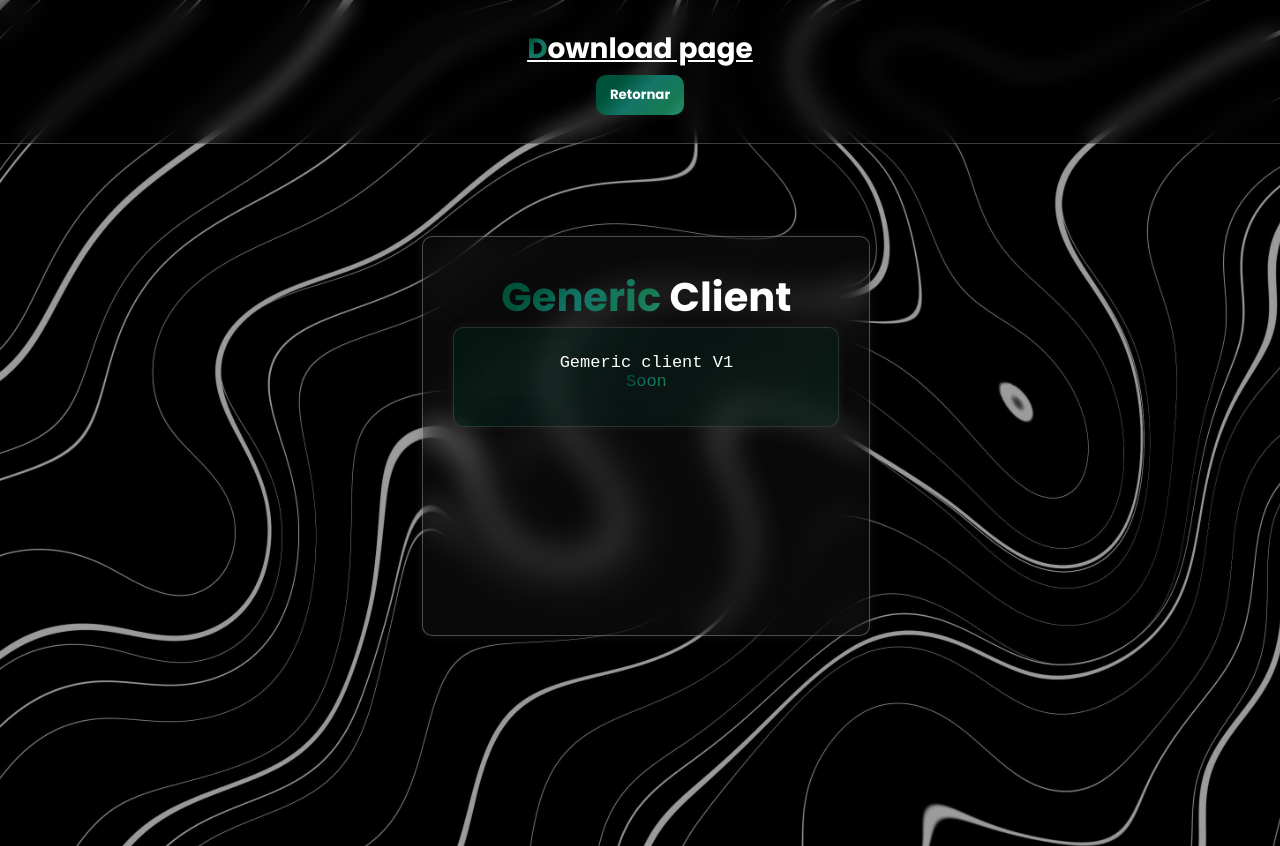
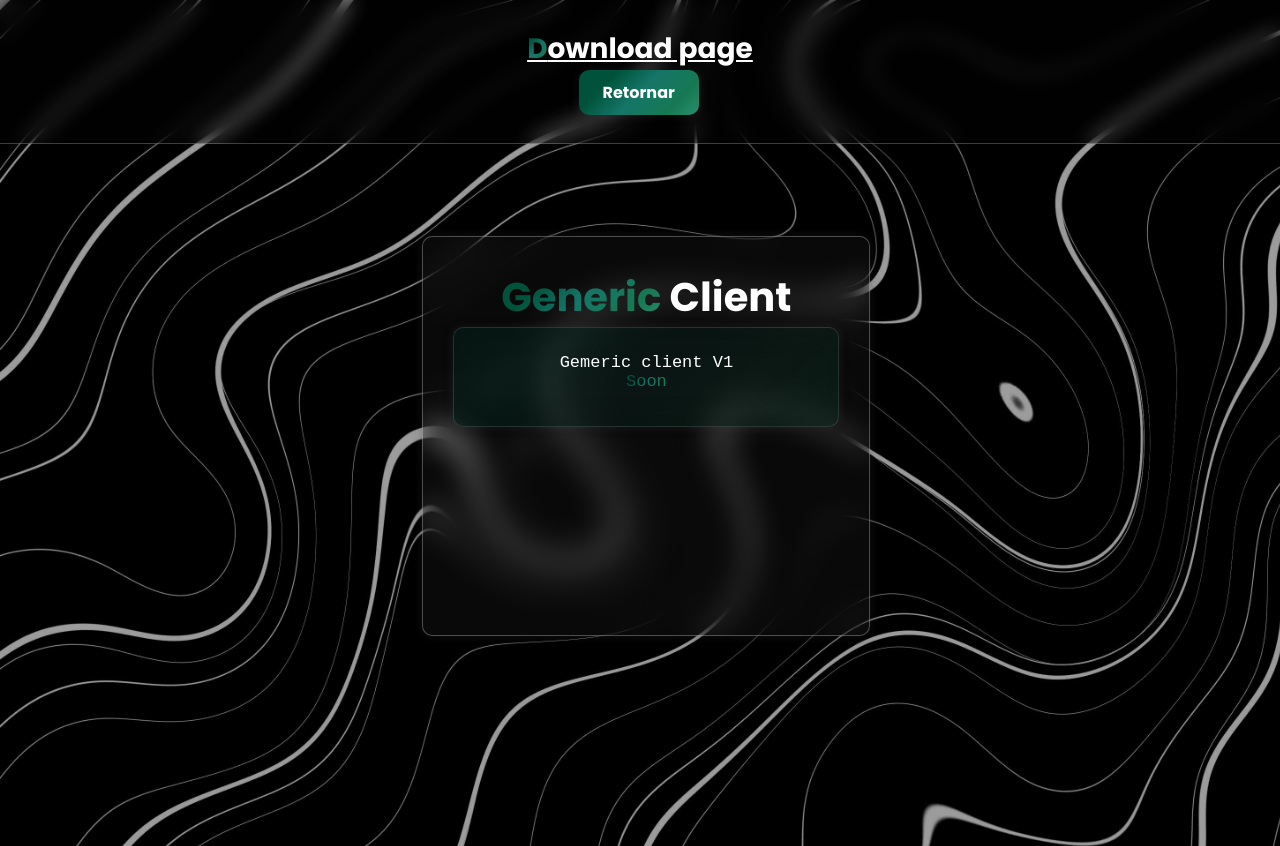
Before and after one commit to gayb45/gayb45.github.io, a plain HTML site: page index2.html in a window 1280 px wide. Shown: the top 846 px of the page. Drawn offline with Linux system fonts and the light colour scheme.

Commit message:
V1 hotfix 2
bug that buttons cannot be clicked in the corner

```diff
--- a/estilo1.css
+++ b/estilo1.css
@@ -2,8 +2,8 @@
 
 *{
     font-family: "Poppins", sans-serif;
+    padding: 0;
     margin: 0;
-    padding: 0;
     box-sizing: border-box;
     text-align: center;
 
@@ -12,6 +12,7 @@
 body{
     background: url(imagem123.png) no-repeat;
     background-size: cover;
+
 }
 section{
     padding: 28px 8%;
@@ -19,9 +20,7 @@ section{
 header{
     width: 100%;
     padding: 28px 8%;
-    top: 0;
     background-color: rgba(14, 14, 14, 0.13);
-    z-index: 3;
     border-bottom: 1px rgba(255, 255, 255, 0.233) solid;
     text-align: center;
     backdrop-filter: blur(10px);
@@ -30,7 +29,6 @@ header{
 #nav_bar{
     width: 100%;
     align-items: center;
-    justify-content: space-between;
     text-align: center;
 }
 #nav_logo{
@@ -56,21 +54,31 @@ header{
 .button-default{
     border: none;
     cursor: pointer;
+    border-radius: 10px;
+    padding: 10px 14px;
+    font-weight: 650;
+    box-shadow: 0px 0px 10px 2px rgba(70, 70, 70, 0.158);
+    background: linear-gradient(135deg, #00533a 24%, #157568 50%, #167953 79%, #2a8d6f 100%);
+    color: #fff;
+    text-decoration: none;
+    justify-content: center;
+    display: flex;
     align-items: center;
     justify-content: center;
     border-radius: 10px;
     padding: 10px 14px;
     font-weight: 650;
     box-shadow: 0px 0px 10px 2px rgba(70, 70, 70, 0.158);
-    background: linear-gradient(135deg, #00533a 24%, #157568 50%, #167953 79%, #2a8d6f 100%);
     color: #fff;
     transition: 0.5;
-    margin-top: 5px;
+    width: 120px;
+    text-align: center;
+    margin-left: 44.3%;
 }
 .button-default:hover{
     background: linear-gradient(135deg, #00533a 24%, #157568 50%, #167953 79%, #2a8d6f 100%);
     color: rgb(214, 214, 214);
-    transition: ease 1s;
+    transition: ease 0.2s;
 }
 #home{
     min-height: calc(100vh - 98px);
--- a/index2.html
+++ b/index2.html
@@ -12,9 +12,11 @@
     <header>
         <nav id="nav_bar">
             <p id="nav_logo"><a>D</a>ownload page</p>
-            <button class="button-default"><a href="index.html">Retornar</a></button>
+
         </nav>
+         <a href="index2.html" class="button-default">Retornar</a>
     </header>
+
 
     <main id="content">
         <section id="home">
```
